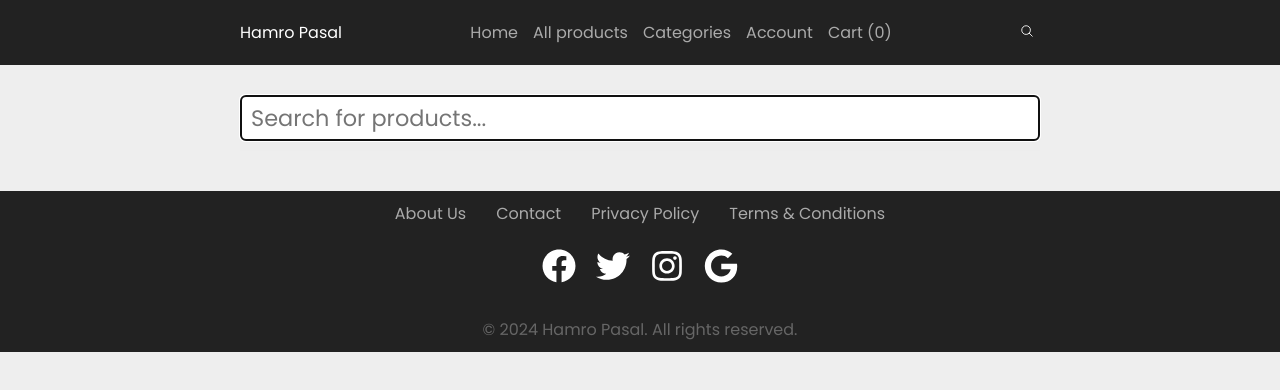
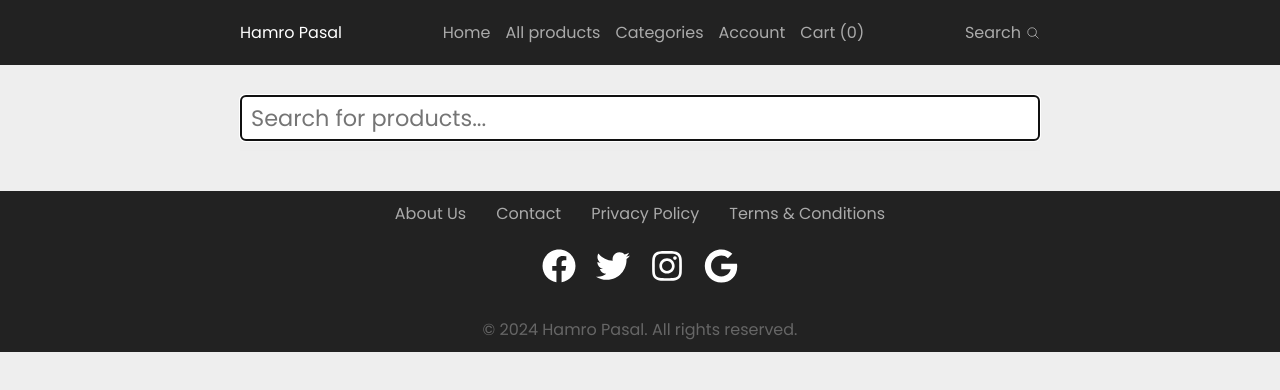
Before and after one commit to bibek1414/ecommerce-front, a Next.js app: page /search in a window 1280 px wide. Shown: the top 390 px of the page. Built offline with nearby package versions, Linux system fonts and the light colour scheme.

Commit message:
recommenstion

```diff
--- a/components/Header.js
+++ b/components/Header.js
@@ -1,20 +1,20 @@
 import Link from "next/link";
 import styled from "styled-components";
 import Center from "../components/Center";
-import {useContext, useState} from "react";
-import {CartContext} from "../components/CartContext";
+import { useContext, useState } from "react";
+import { CartContext } from "../components/CartContext";
 import BarsIcon from "../components/icons/Bars";
 import SearchIcon from "../components/icons/SearchIcon";
 
 const StyledHeader = styled.header`
   background-color: #222;
-  position:sticky;
-  top:0;
-  z-index:10;
+  position: sticky;
+  top: 0;
+  z-index: 10;
 `;
 const Logo = styled(Link)`
-  color:#fff;
-  text-decoration:none;
+  color: #fff;
+  text-decoration: none;
   position: relative;
   z-index: 3;
 `;
@@ -45,22 +45,22 @@
 `;
 const NavLink = styled(Link)`
   display: block;
-  color:#aaa;
-  text-decoration:none;
-  min-width:30px;
+  color: #aaa;
+  text-decoration: none;
+  min-width: 30px;
   padding: 10px 0;
-  svg{
-    height:20px;
+  svg {
+    height: 20px;
   }
   @media screen and (min-width: 768px) {
-    padding:0;
+    padding: 0;
   }
 `;
 const NavButton = styled.button`
   background-color: transparent;
   width: 30px;
   height: 30px;
-  border:0;
+  border: 0;
   color: white;
   cursor: pointer;
   position: relative;
@@ -72,20 +72,21 @@
 const SideIcons = styled.div`
   display: flex;
   align-items: center;
-  a{
-    display:inline-block;
-    min-width:20px;
-    color:white;
-    svg{
-      width:14px;
-      height:14px;
+  a {
+    display: flex;
+    align-items: center;
+    color: #aaa;
+    svg {
+      width: 14px;
+      height: 14px;
+      margin-left: 5px; /* Added space between text and icon */
     }
   }
 `;
 
 export default function Header() {
-  const {cartProducts} = useContext(CartContext);
-  const [mobileNavActive,setMobileNavActive] = useState(false);
+  const { cartProducts } = useContext(CartContext);
+  const [mobileNavActive, setMobileNavActive] = useState(false);
   return (
     <StyledHeader>
       <Center>
@@ -99,7 +100,9 @@
             <NavLink href={'/cart'}>Cart ({cartProducts.length})</NavLink>
           </StyledNav>
           <SideIcons>
-            <Link href={'/search'}><SearchIcon /></Link>
+            <NavLink href={'/search'}>
+              Search<SearchIcon />
+            </NavLink>
             <NavButton onClick={() => setMobileNavActive(prev => !prev)}>
               <BarsIcon />
             </NavButton>
--- a/components/ProductsGrid.js
+++ b/components/ProductsGrid.js
@@ -1,5 +1,6 @@
 import React, { useState, useEffect } from 'react';
 import styled from "styled-components";
+import axios from 'axios';
 import ProductBox from "./ProductBox";
 import { RevealWrapper } from 'next-reveal';
 
@@ -15,13 +16,27 @@
 export default function ProductsGrid({ products, wishedProducts = [] }) {
   const [shuffledProducts, setShuffledProducts] = useState([]);
 
+  const fetchRecommendations = async () => {
+    try {
+      const res = await axios.get('/api/recommendations');
+      return res.data;
+    } catch (error) {
+      console.error('Failed to fetch recommendations:', error);
+      return [];
+    }
+  };
+
   useEffect(() => {
-    // Shuffle the products array when the component mounts or when products change
-    shuffleProducts();
+    const loadRecommendations = async () => {
+      const recommendedProducts = await fetchRecommendations();
+      const mergedProducts = [...products, ...recommendedProducts];
+      shuffleProducts(mergedProducts);
+    };
+    loadRecommendations();
   }, [products]);
 
-  const shuffleProducts = () => {
-    const shuffledArray = [...products];
+  const shuffleProducts = (mergedProducts) => {
+    const shuffledArray = [...mergedProducts];
     for (let i = shuffledArray.length - 1; i > 0; i--) {
       const j = Math.floor(Math.random() * (i + 1));
       [shuffledArray[i], shuffledArray[j]] = [shuffledArray[j], shuffledArray[i]];
```
